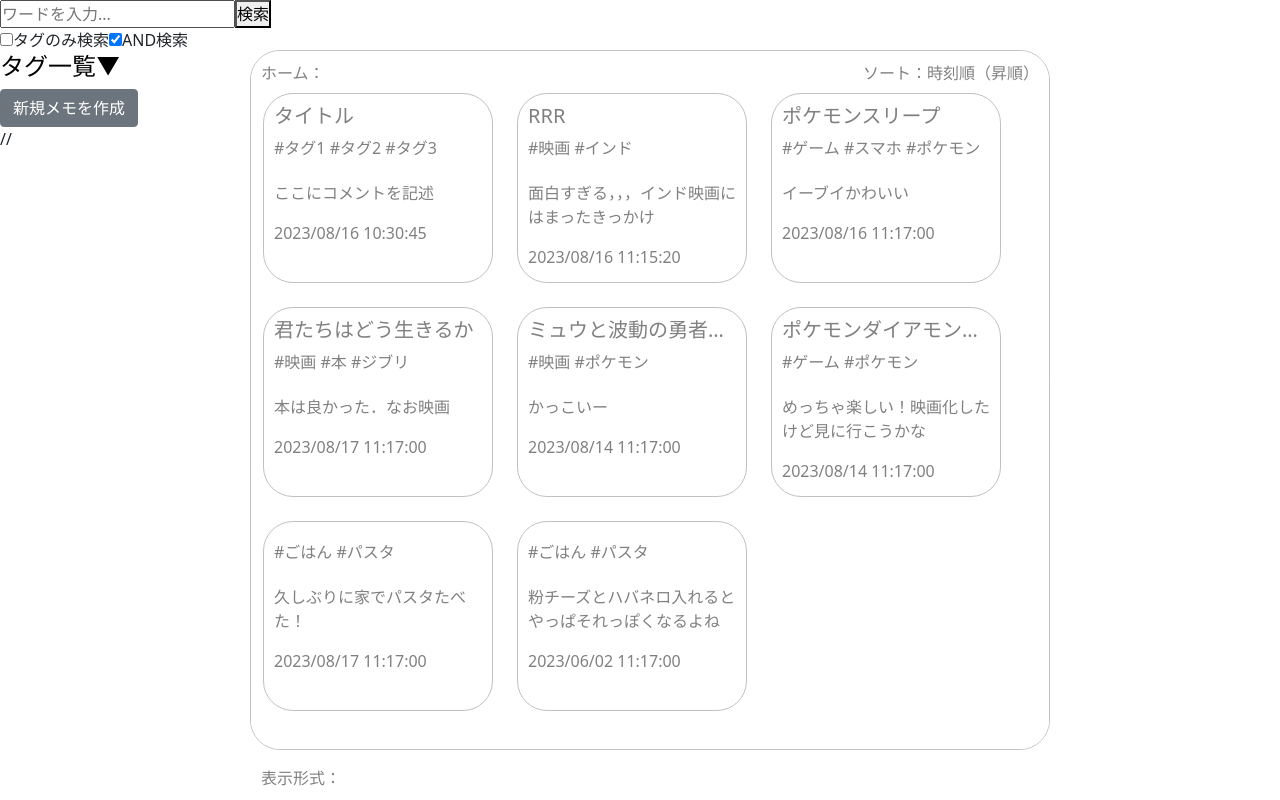
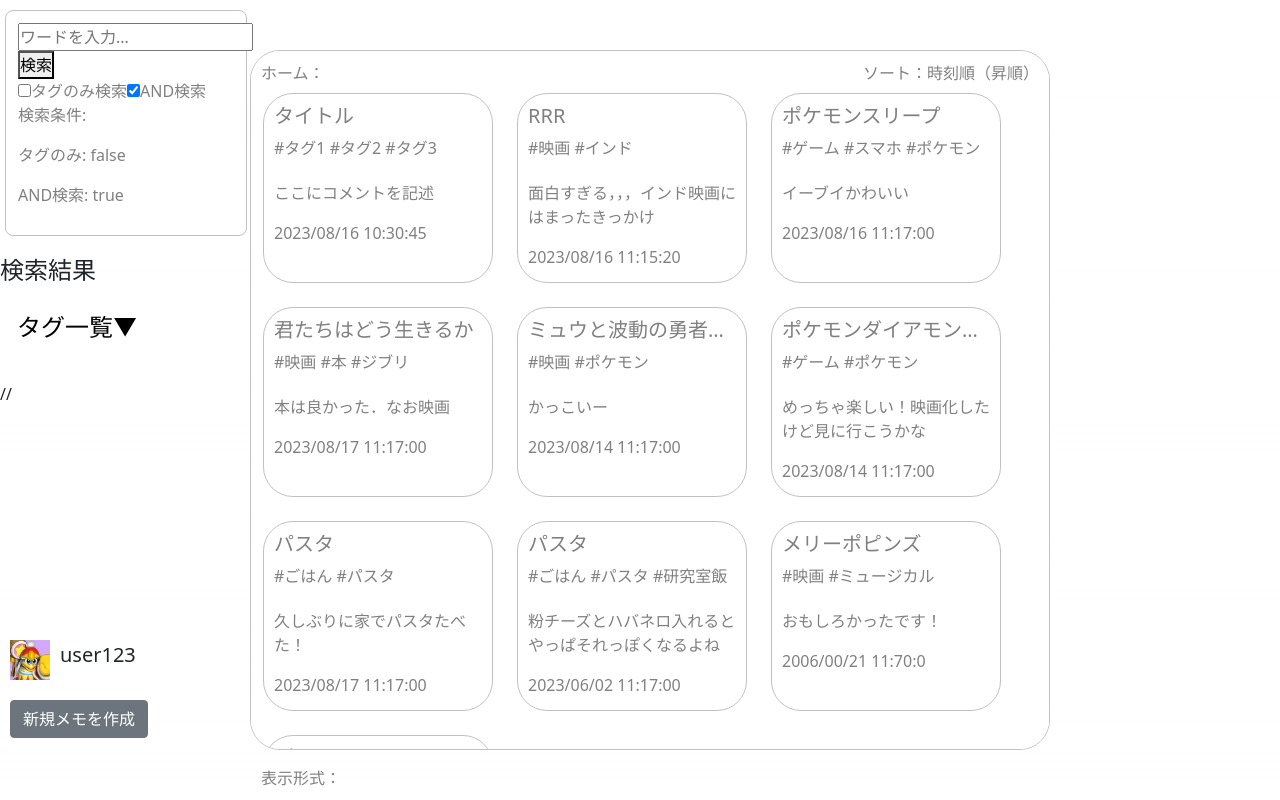
Before and after one commit to ichiro-ss/tagapp, a Next.js app in the folder front-end/front-app/: page / in a window 1280 px wide. Built offline with nearby package versions, Linux system fonts and the light colour scheme.

Commit message:
UIの改善08/18

```diff
--- a/front-end/front-app/src/pages/components/left/openModalButton.tsx
+++ b/front-end/front-app/src/pages/components/left/openModalButton.tsx
@@ -1,12 +1,13 @@
 import React from 'react';
 import { Button } from 'react-bootstrap';
+import styles from '../../../styles/leftside.module.css';
 
 type OpenModalButtonProps = {
     onOpen: () => void;
 };
 
 const OpenModalButton: React.FC<OpenModalButtonProps> = ({ onOpen }) => (
-  <Button variant="secondary" onClick={onOpen}>
+  <Button className={styles["new-memo-button"]} variant="secondary" onClick={onOpen}>
     新規メモを作成
   </Button>
 );
--- a/front-end/front-app/src/pages/components/left/searchBar.tsx
+++ b/front-end/front-app/src/pages/components/left/searchBar.tsx
@@ -1,26 +1,45 @@
-import React, { useState } from "react";
+import React, { useState, useEffect } from "react";
+import styles from '../../../styles/leftside.module.css'; // スタイルを読み込む
 
 type SearchBarProps = {
   onSearch: (searchTerm: string, tagOnly: boolean, andOperator: boolean) => void;
+  initialSearchTerm: string; // もしタグをクリックしたらここに渡される
 };
 
-const SearchBar: React.FC<SearchBarProps> = ({ onSearch }) => {
-  const [searchTerm, setSearchTerm] = useState("");
+const SearchBar: React.FC<SearchBarProps> = ({ onSearch, initialSearchTerm }) => {
+  const [searchTerm, setSearchTerm] = useState(initialSearchTerm);
   const [tagOnly, setTagOnly] = useState(false);
   const [andOperator, setAndOperator] = useState(true);
+  const searchTermCondition = `検索条件: ${searchTerm}`
+  const searchTagonlyCondition = `タグのみ: ${tagOnly}`
+  const searchAndoperatorCondition = `AND検索: ${andOperator}`;
+
+  // searchTerm の変更時に initialSearchTerm も更新
+  useEffect(() => {
+    setSearchTerm(initialSearchTerm);
+  }, [initialSearchTerm]);
 
   const handleSearch = () => {
+    console.log(searchTermCondition);
     onSearch(searchTerm, tagOnly, andOperator);
   };
+  // const handleInputChange = (inputTerm: string) => {
+  //   setSearchTerm(inputTerm);
+  //   onSearch(inputTerm, false, false); // 検索バーの内容も更新するために onSearch を呼び出す
+  // };
+
+
 
   return (
-    <div>
+    <div className={styles["search-bar-container"]}> {/* スタイルを適用 */}
       <div>
         <input
           type="text"
           placeholder="ワードを入力..."
           value={searchTerm}
-            onChange={(e) => setSearchTerm(e.target.value)}
+          onChange={(e) => {
+            setSearchTerm(e.target.value);
+          }}
         />
         <button onClick={handleSearch}>検索</button>
       </div>
@@ -42,6 +61,12 @@ const SearchBar: React.FC<SearchBarProps> = ({ onSearch }) => {
           AND検索
         </label>
       </div>
+      <div>
+        {/* 検索条件の表示 */}
+        <p> {searchTermCondition}</p>
+        <p> {searchTagonlyCondition}</p>
+        <p> {searchAndoperatorCondition}</p>
+      </div>
     </div>
   );
 };
--- /dev/null
+++ b/front-end/front-app/src/pages/components/left/userName.tsx
@@ -0,0 +1,17 @@
+import React from 'react';
+import iconPath from '../../../../public/icon.jpg';
+import styles from '../../../styles/leftside.module.css';
+
+type UserContainerProps = {};
+
+  const UserContainer: React.FC<UserContainerProps> = () => {
+    const username="user123";
+    return (
+    <div className={styles.userContainer}>
+      <img src={iconPath.src} alt="User Icon" className={styles.userIcon}/>
+      <p className={styles.userId}>{username}</p>
+    </div>
+  );
+};
+
+export default UserContainer;
--- a/front-end/front-app/src/pages/components/leftsideComponent.tsx
+++ b/front-end/front-app/src/pages/components/leftsideComponent.tsx
@@ -1,4 +1,4 @@
-import { useState } from "react";
+import { useState, useEffect } from "react";
 import { MemoData, memos } from "./memoData";
 import { sortedTags, tagCountMap } from "./left/tagCount";
 import TagToggle from "./left/tagToggle";
@@ -8,37 +8,42 @@ import { handleSearch } from "./left/searchUtils";
 //import 'bootstrap/dist/css/bootstrap.min.css';
 import OpenModalButton from "./left/openModalButton";
 import MemoModal from "./left/memoModal";
+import styles from '../../styles/leftside.module.css'; // スタイルを読み込む
+import UserContainer from "./left/userName";
+
+
 
 
 export const LeftSideComponent = () => {
 
   // メモ検索画面
   const [searchResults, setSearchResults] = useState<MemoData[]>([]);
+  const [selectedTag, setSelectedTag] = useState<string | null>(null);
+  const [searchTerm, setSearchTerm] = useState<string>("");
   const onSearch = (
     searchTerm: string,
     tagOnly: boolean,
     andOperator: boolean
   ) => {
-    handleSearch(searchTerm, tagOnly, andOperator, memos, setSearchResults);
+    const actualSearchTerm = selectedTag !== null ? selectedTag : searchTerm;
+    handleSearch(actualSearchTerm, tagOnly, andOperator, memos, setSearchResults);
   };
-
   // タグ一覧
+  const handleTagClick = (tag: string) => {
+    setSearchTerm(tag); // タグを検索バーに表示
+    setSelectedTag(tag); // タグがクリックされたら検索バーにタグをセットする
+    setSearchResults([]); // タグをクリックしたら検索結果をリセット
+    onSearch(tag, false, true); // 検索バーの内容も更新するために onSearch を呼び出す
+  };
+  // const handleInputChange = (e: React.ChangeEvent<HTMLInputElement>) => {
+  //   const newSearchTerm = e.target.value;
+  //   setSearchTerm(newSearchTerm);
+  //   onSearch(newSearchTerm, false, false); // 検索バーの内容も更新するために onSearch を呼び出す
+  // };
   const [showTags, setShowTags] = useState(false); // 初期値をfalseに設定
   const handleToggleTags = () => {
     setShowTags(!showTags);
   };
-
-  const [showPopup, setShowPopup] = useState(false);
-  const handleOpenPopup = () => {
-    setShowPopup(true);
-  };
-  const handleClosePopup = () => {
-    setShowPopup(false);
-  };
-  // const handleCreateMemo = (memo: MemoData) => {
-  //   // 新しいメモの作成処理を実装
-  //   console.log("新規メモを作成:", memo);
-  // };
 
   // 新規メモを作成するポップアップ画面
   const [showModal, setShowModal] = useState(false);
@@ -53,11 +58,17 @@ export const LeftSideComponent = () => {
     console.log('新しいメモを作成:', memo);
   };
 
+  //ユーザー名とアイコンの表示
+  const userId = 'user123';
+
   return (
     <div>
       {/* 検索バーの配置 */}
-      <SearchBar onSearch={onSearch} />
-      {searchResults.length > 0 && (
+      <SearchBar
+        onSearch={onSearch}
+        initialSearchTerm={selectedTag !== null ? selectedTag : searchTerm}
+        />
+      {searchResults.length >= 0 && (
         <div>
           <h4>検索結果</h4>
           <ul>
@@ -73,15 +84,21 @@ export const LeftSideComponent = () => {
         </div>
       )}
 
+
       {/* タグ一覧を表示 */}
-      <div>
+      <div className={styles["tag-list-container"]}>
         <h4><TagToggle onToggle={handleToggleTags} showTags={showTags} /></h4>
         {showTags && (
-        <div>
+          <div className={styles["tag-list"]}>
             <ul>
               {sortedTags.map((tag, index) => (
                 <li key={index}>
-                <p>{tag}({tagCountMap[tag]})</p>
+                  <button
+                    className={styles["tag-button"] + (selectedTag === tag ? ` ${styles.selectedTag}` : "")}
+                    onClick={() => handleTagClick(tag)}
+                  >
+                    {tag}({tagCountMap[tag]})
+                  </button>
                 </li>
               ))}
             </ul>
@@ -89,11 +106,15 @@ export const LeftSideComponent = () => {
         )}
       </div>
 
+      {/* ユーザー名とアイコンの表示 */}
+      <div>
+        <UserContainer />
+      </div>
+
+
       {/* メモ作成ボタン and メモ作成モーダル */}
       <OpenModalButton onOpen={handleOpenModal} />
       <MemoModal show={showModal} onClose={handleCloseModal} onCreate={handleCreateMemo} />
-
-
 
     </div>
 
--- a/front-end/front-app/src/pages/components/memoData.ts
+++ b/front-end/front-app/src/pages/components/memoData.ts
@@ -52,18 +52,30 @@ export const memos: MemoData[] = [
 {
     tag: ["ごはん", "パスタ"],
     date: 20230817111700,
-    title: "",
+    title: "パスタ",
     comment: "久しぶりに家でパスタたべた！",
     files: [],
 },
 {
-    tag: ["ごはん", "パスタ"],
+    tag: ["ごはん", "パスタ", "研究室飯"],
     date: 20230602111700,
-    title: "",
+    title: "パスタ",
     comment: "粉チーズとハバネロ入れるとやっぱそれっぽくなるよね",
     files: [],
 },
-
-
+{
+    tag: ["映画", "ミュージカル"],
+    date: 2006002111700,
+    title: "メリーポピンズ",
+    comment: "おもしろかったです！",
+    files: [],
+},
+{
+    tag: ["映画", "ミュージカル"],
+    date: 20230502111700,
+    title: "グレイテスト・ショーマン",
+    comment: "唯一二回映画館で観た",
+    files: [],
+},
 
 ];
--- a/front-end/front-app/src/styles/Home.module.css
+++ b/front-end/front-app/src/styles/Home.module.css
@@ -107,6 +107,8 @@
 .logo {
   position: relative;
 }
+
+
 
 
 
--- /dev/null
+++ b/front-end/front-app/src/styles/leftside.module.css
@@ -0,0 +1,87 @@
+/* メモ検索欄のコンテナのスタイル */
+.search-bar-container {
+    background-color: #ffffff; /* ボックスの背景色を設定 */
+    color: #808080; /* テキストの色を薄灰色に設定 */
+    border: 1px solid #c1c1c1; /* 1px幅の薄灰色の境界線を設定 */
+    padding: 12px; /* ボックスの余白を設定 */
+    border-radius: 8px; /* ボックスの角を丸くする */
+    margin: 10px 0 20px 5px; /* 上右下左の余白を設定 */
+    width: 242px; /* ボックスの幅を設定 */
+}
+
+
+
+/* タグ一覧のコンテナのスタイル */
+.tag-list-container {
+    background-color: transparent; /* ボックスの背景色を透明に設定 */
+    color: #808080; /* テキストの色を薄灰色に設定 */
+    padding: 12px; /* ボックスの余白を設定 */
+    border-radius: 8px; /* 丸い角を8pxの半径で設定 */
+    margin: 10px 0 20px 5px; /* 上右下左の余白を設定 */
+    width: 242px; /* ボックスの幅を設定 */
+}
+
+/* タグ一覧のリストのスタイル */
+.tag-list {
+    max-height: 320px; /* リストの最大高さを200pxに設定（オーバーフロー時にスクロールバー表示） */
+    overflow-y: auto; /* 垂直方向のスクロールバーを表示 */
+    scrollbar-width: thin; /* スクロールバーの太さを細く設定 */
+    scrollbar-color: #888888 #f4f4f4; /* スクロールバーカラーを設定 */
+}
+.tag-ist::-webkit-scrollbar {
+    width: 6px; /* スクロールバーの幅を設定 */
+    height: 500px;
+}
+.tag-ist::-webkit-scrollbar-track {
+    background: #FFFFFF; /* スクロールバートラックの背景色を設定 */
+    background: rgba(0,0,0,0);
+}
+.tag-ist::-webkit-scrollbar-thumb {
+    background-color: #888888; /* スクロールバーの背景色を設定 */
+    border-radius: 3px; /* スクロールバーサムの角を丸く設定 */
+    border: none; /* スクロールバーの枠線を設定 */
+}
+
+.selectedTag {
+    text-decoration: underline;
+}
+.tag-button {
+    border: none;
+    background-color: transparent;
+    cursor: pointer;
+    text-decoration: none;
+}
+.tag-button:hover {
+    text-decoration: underline; /* カーソルがタグに合わさっているときにアンダーバーを表示 */
+}
+
+
+
+/* ユーザーのアイコン表示スタイル */
+.userContainer {
+    display: flex;
+    align-items: center;
+    position: fixed; /* ボタンの位置を固定化 */
+    top: 640px; /* 下部からの距離を設定 */
+    left: 10px; /* 右からの距離を設定 */
+  }
+
+  .userIcon {
+    width: 40px; /* 画像の幅を指定 */
+    height: 40px; /* 画像の高さを指定 */
+    margin: 0px 0px 0px 0px; /* 上右下左の余白を設定 */
+  }
+
+  .userId {
+    margin: 0px 0px 10px 10px; /* 上右下左の余白を設定 */
+    font-size: 20px; /* ユーザー名の文字サイズを指定 */
+  }
+
+
+
+/* 新規メモ作成ボタンのスタイル */
+.new-memo-button {
+    position: fixed; /* ボタンの位置を固定化 */
+    top: 700px; /* 上部からの距離を設定 */
+    left: 10px; /* 左からの距離を設定 */
+}
```
Also changed, not shown: front-end/front-app/public/icon.jpg (added). Lines whose indentation alone changed are shown as unchanged.
